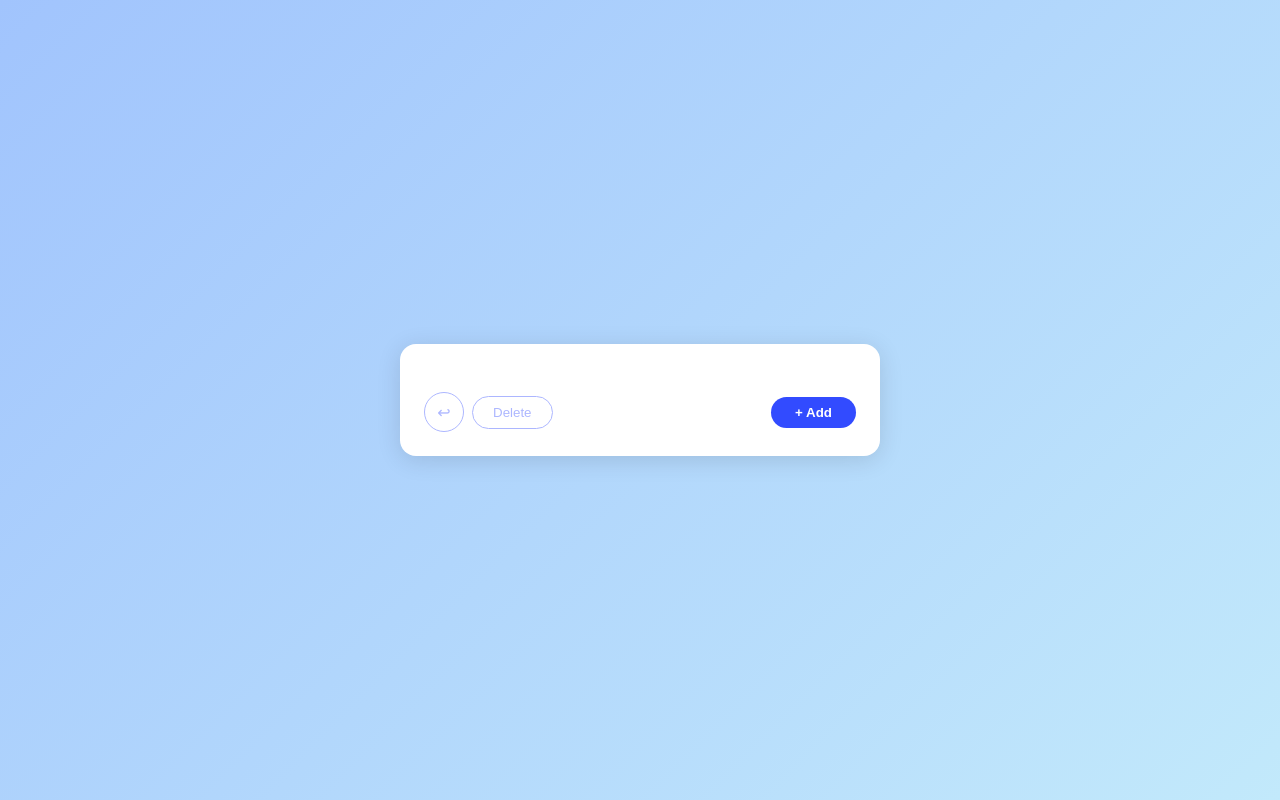
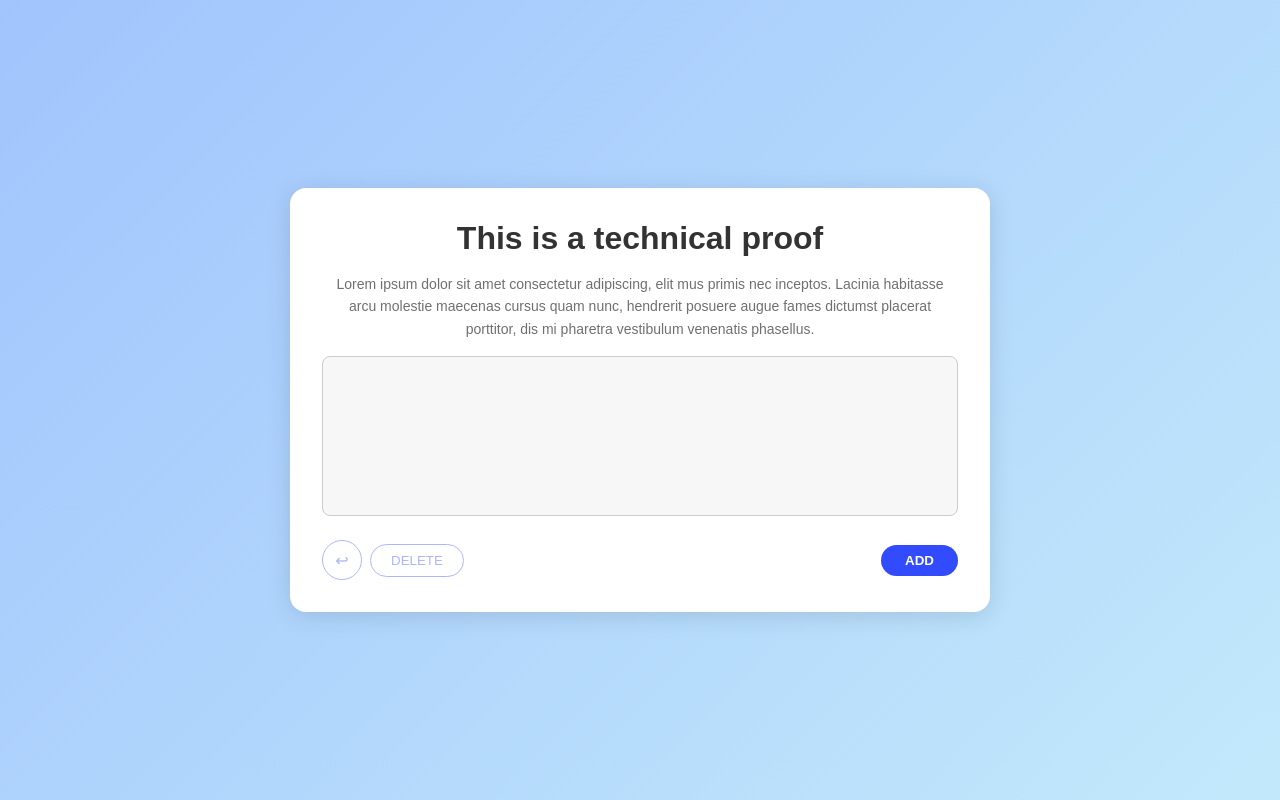
Before and after one commit to coding-tomato/todo-ddd-monorepo, a React (Vite) app in the folder apps/react-app/: page / in a window 1280 px wide. Built offline with nearby package versions, Linux system fonts and the light colour scheme.

Commit message:
feat(react-app): update ActionBar and AddItemModal button labels, enhance App component with heading and description, and improve main.css styles

```diff
--- a/apps/react-app/src/components/ActionBar.tsx
+++ b/apps/react-app/src/components/ActionBar.tsx
@@ -22,13 +22,13 @@ export function ActionBar({ canUndo, hasSelection, onUndo, onDeleteSelected, onO
         onClick={onDeleteSelected}
         disabled={!hasSelection}
       >
-        Delete
+        DELETE
       </button>
       <button
         className="action-bar__add-btn"
         onClick={onOpenAdd}
       >
-        + Add
+        ADD
       </button>
     </div>
   );
--- a/apps/react-app/src/components/AddItemModal.tsx
+++ b/apps/react-app/src/components/AddItemModal.tsx
@@ -18,7 +18,7 @@ export function AddItemModal({ onAdd, onClose }: AddItemModalProps) {
   return (
     <div className="add-item-modal__overlay">
       <div className="add-item-modal">
-        <h2 className="add-item-modal__title">Add Item</h2>
+        <h2 className="add-item-modal__title">Add item to list</h2>
         <input
           className="add-item-modal__input"
           type="text"
@@ -26,7 +26,7 @@ export function AddItemModal({ onAdd, onClose }: AddItemModalProps) {
           onChange={(e) => setInputValue(e.target.value)}
           onKeyDown={(e) => { if (e.key === 'Enter') handleSubmit(); }}
           autoFocus
-          placeholder="Enter item text..."
+          placeholder="Type the text here..."
         />
         <div className="add-item-modal__actions">
           <button
--- a/apps/react-app/src/components/App.tsx
+++ b/apps/react-app/src/components/App.tsx
@@ -19,6 +19,12 @@ export function TextListApp({ repo }: { repo: ListRepository }) {
     <div className="app">
       <div className="card">
         <ErrorBoundary>
+          <h1 className="card__heading">This is a technical proof</h1>
+          <p className="card__description">
+            Lorem ipsum dolor sit amet consectetur adipiscing, elit mus primis nec inceptos. Lacinia
+            habitasse arcu molestie maecenas cursus quam nunc, hendrerit posuere augue fames
+            dictumst placerat porttitor, dis mi pharetra vestibulum venenatis phasellus.
+          </p>
           {error && <div className="error-banner" role="alert">{error}</div>}
           <ItemList
             items={list.getItems()}
--- a/apps/react-app/src/styles/main.css
+++ b/apps/react-app/src/styles/main.css
@@ -40,18 +40,19 @@ body {
   border-radius: 16px;
   box-shadow: 0 4px 24px var(--color-shadow);
   width: 100%;
-  max-width: 480px;
-  padding: 24px;
+  max-width: 700px;
+  padding: 32px;
   display: flex;
   flex-direction: column;
   gap: 16px;
 }
 
 .card__heading {
-  font-size: 1.25rem;
+  font-size: 2rem;
   font-weight: 700;
   color: var(--color-text);
   margin: 0;
+  text-align: center;
 }
 
 .card__description {
@@ -59,6 +60,8 @@ body {
   color: var(--color-text);
   opacity: 0.7;
   margin: 0;
+  text-align: center;
+  line-height: 1.6;
 }
 
 /* === Item List === */
@@ -67,7 +70,11 @@ body {
   margin: 0;
   padding: 0;
   max-height: 300px;
+  min-height: 160px;
   overflow-y: auto;
+  background: var(--color-background);
+  border: 1px solid var(--color-border);
+  border-radius: 8px;
 }
 
 .list-item-row {
@@ -183,6 +190,7 @@ button:disabled {
   padding: 10px 14px;
   font-size: 1rem;
   outline: none;
+  background: var(--color-background);
 }
 
 .add-item-modal__input:focus {
```
Also changed, not shown: 2 other files (tests, documents, lock files or other folders).
